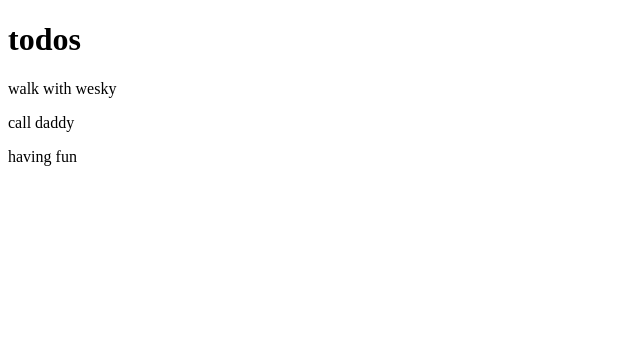
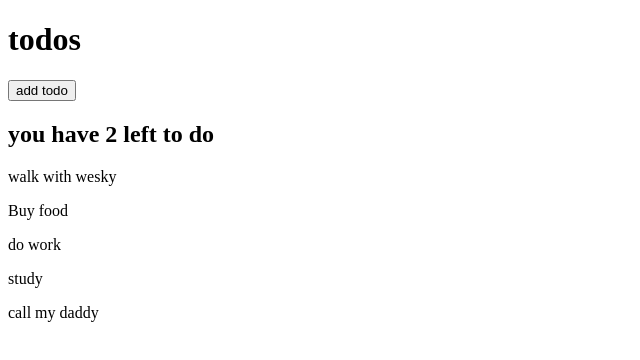
Before and after one commit to fatmaMGomaa/js-bootcamp, a plain HTML site: page todos-app/index.html in a window 1280 px wide. Shown: the whole page, without its empty margins (0-640 px from the left). Drawn offline with Linux system fonts and the light colour scheme.

Commit message:
dom/renderingData

```diff
--- a/todos-app/index.html
+++ b/todos-app/index.html
@@ -5,11 +5,7 @@
 </head>
 <body>
     <h1>todos</h1>
-    <p>walk with wesky</p>
-    <p>the work</p>
-    <p>The study</p>
-    <p>call daddy</p>
-    <p>having fun</p>
+    <button>add todo</button>
     <script src="todo.js"></script>
 </body>
 </html>
--- a/todos-app/todo.js
+++ b/todos-app/todo.js
@@ -1,7 +1,36 @@
-const ps=document.querySelectorAll('p')
-const removePThePs= function () {
-    ps.forEach((p)=>{
-        p.textContent.toLocaleLowerCase().includes("the")?p.remove():p
+const todos = [{
+    text: "walk with wesky",
+    completed: true
+}, {
+    text: "Buy food",
+    completed: false
+}, {
+    text: "do work",
+    completed: true
+}, {
+    text: "study",
+    completed: false
+}, {
+    text: "call my daddy",
+    completed: true
+}]
+
+
+const renderingTodos=function (todos) {
+    const notCompletesTodos = todos.filter((todo, index) => !todo.completed )
+    leftTodos = document.createElement('h2')
+    leftTodos.textContent = `you have ${notCompletesTodos.length} left to do`
+    document.querySelector('body').appendChild(leftTodos)
+
+    todos.forEach((todo) => {
+        const newTodo = document.createElement('p')
+        newTodo.textContent = todo.text
+        document.querySelector('body').appendChild(newTodo)
+
     })
 }
-removePThePs()
+renderingTodos(todos)
+
+document.querySelector('button').addEventListener('click',(e)=>{
+    console.log("it's fired")
+})
```
